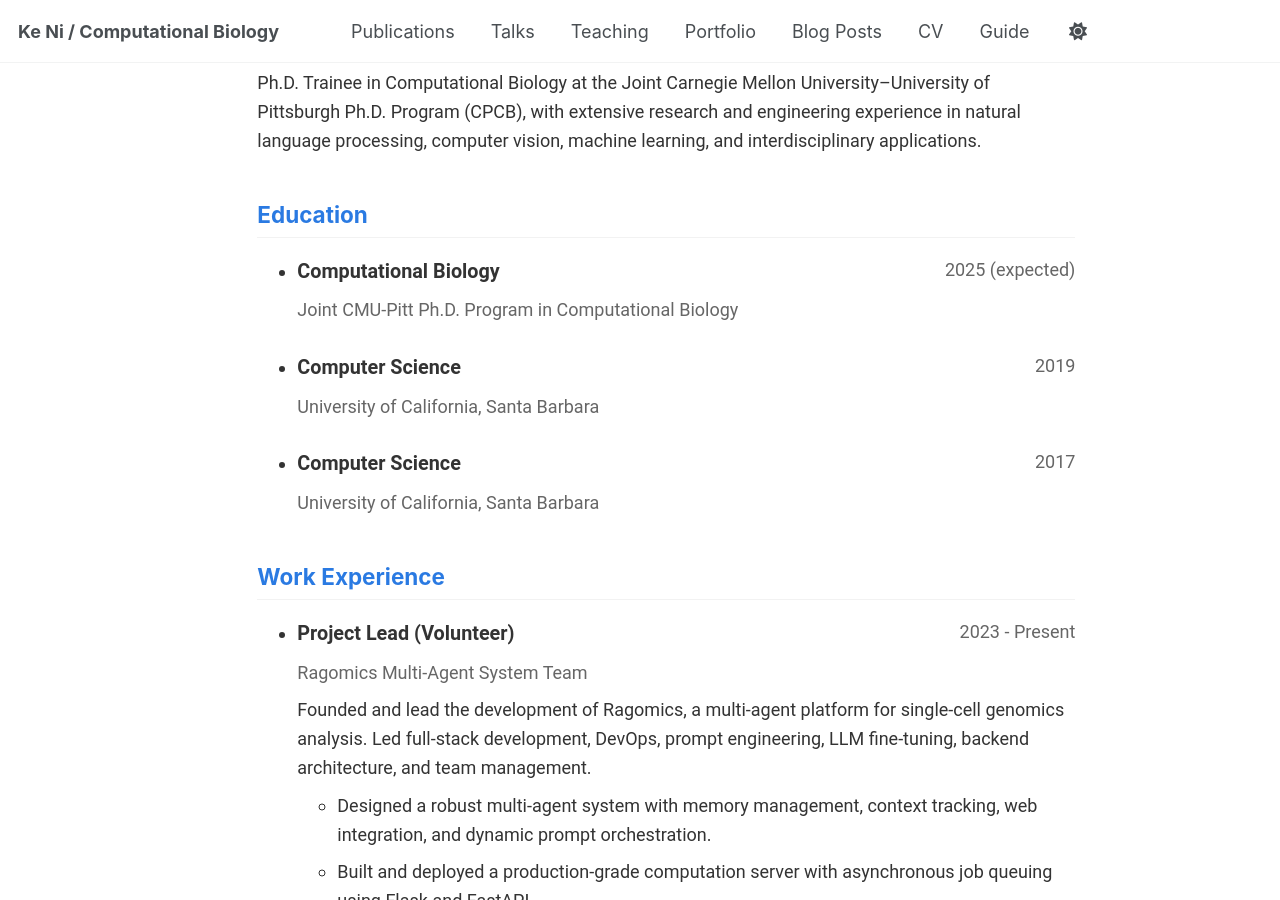
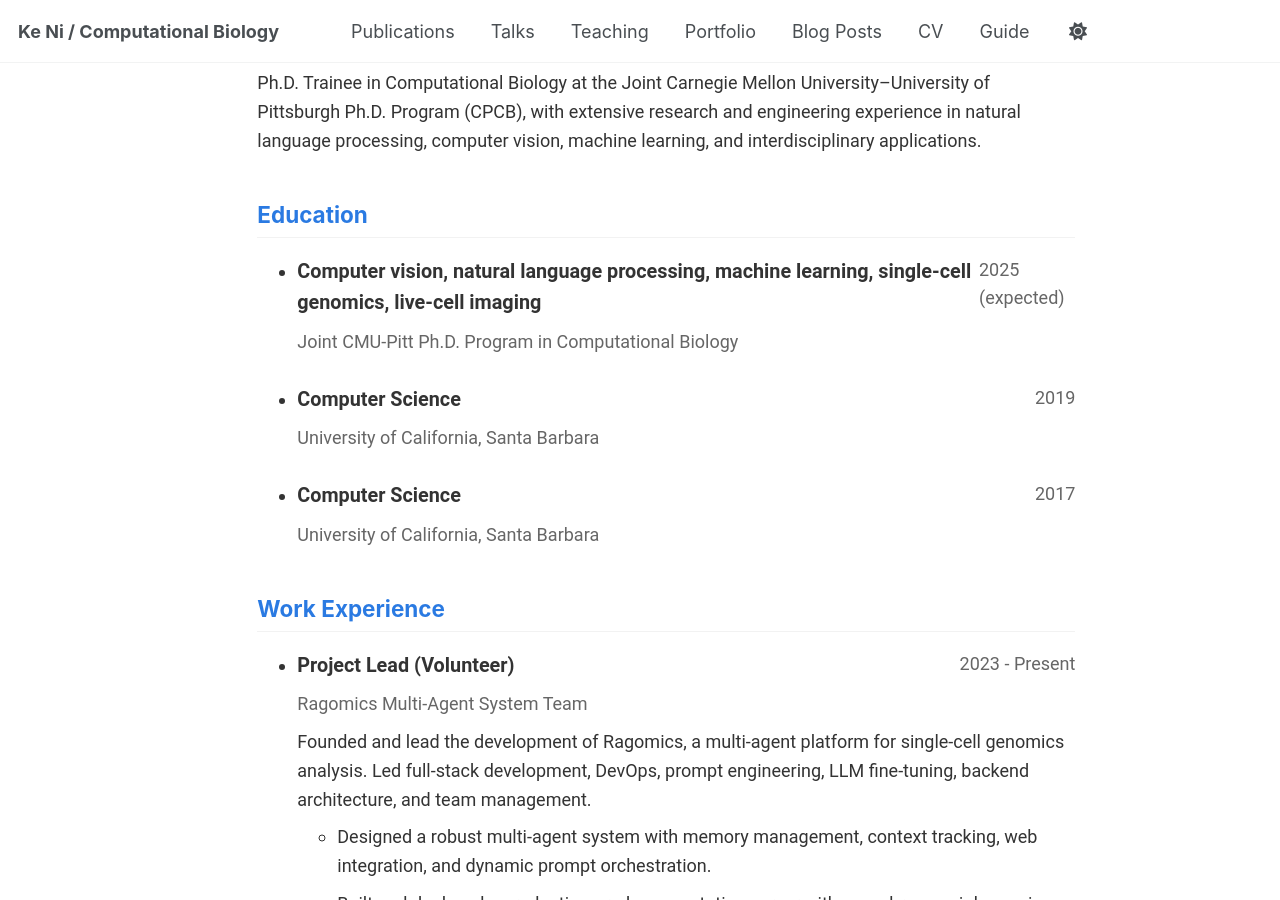
Before and after one commit to dummyindex/dummyindex.github.io, a Jekyll site: the page built from _pages/cv-json.md, in a window 1280 px wide and 900 px high, scrolled down 359 px. Built offline with Jekyll 4.4.1, drawn with Linux system fonts in a browser that asks for light colours; a script that is not in the unit is left out.

Commit message:
Update education area to reflect specific fields of study in CV

```diff
--- a/_data/cv.json
+++ b/_data/cv.json
@@ -90,7 +90,7 @@
   "education": [
     {
       "institution": "Joint CMU-Pitt Ph.D. Program in Computational Biology",
-      "area": "Computational Biology",
+      "area": "Computer vision, natural language processing, machine learning, single-cell genomics, live-cell imaging",
       "studyType": "Ph.D.",
       "startDate": "2019",
       "endDate": "2025 (expected)",
```
